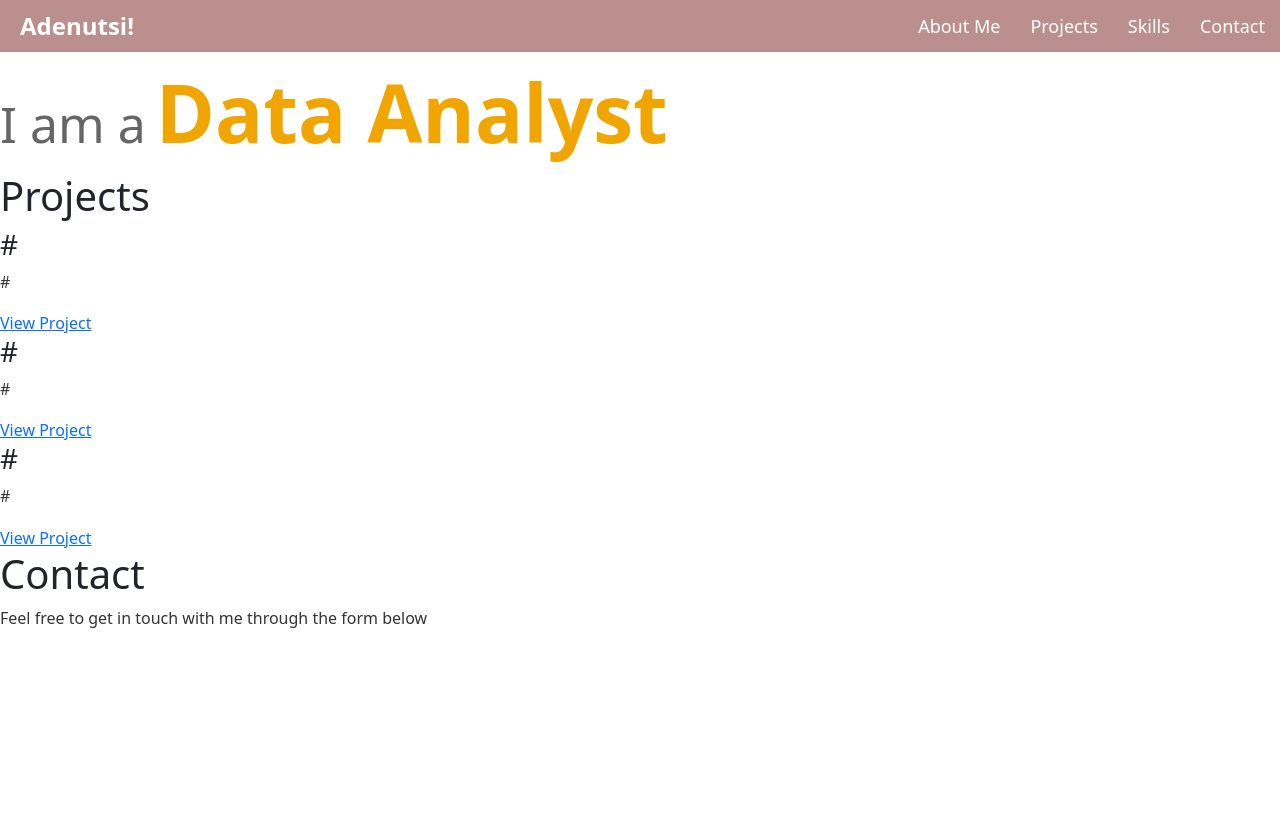
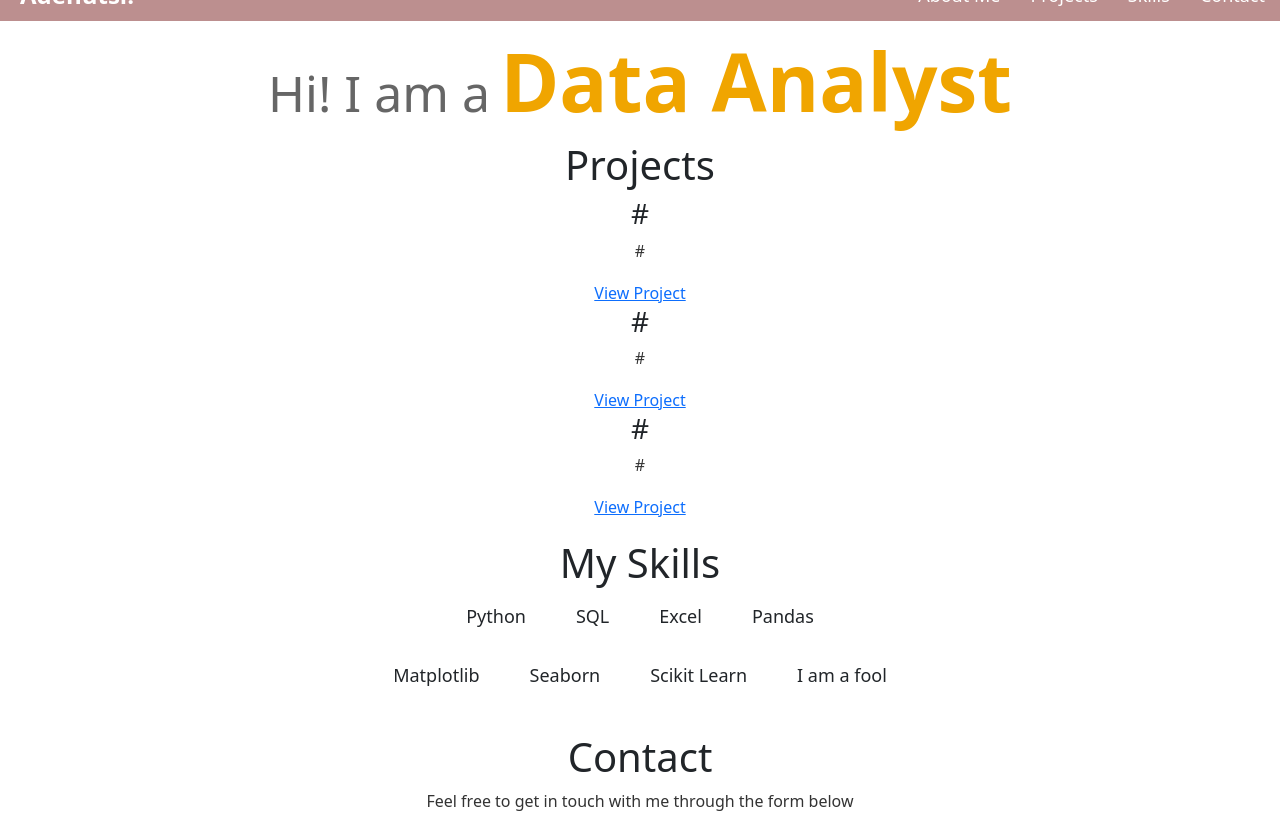
Before and after one commit to leoisqualified/portfolio, a React (Vite) app in the folder portfolio/: page / in a window 1280 px wide. Before the commit the page ends 800 px from the top, so only its background shows below. Built offline with nearby package versions, Linux system fonts and the light colour scheme.

Commit message:
progress added

```diff
--- a/portfolio/src/App.css
+++ b/portfolio/src/App.css
@@ -5,7 +5,7 @@ body,html {
   padding: 0;
   width: 100%;
   height: 100%;
-  align-content: center;
+  text-align: center;
   box-sizing: border-box;
   background-color: #f4f4f4;
 }
@@ -142,3 +142,22 @@ p1 {
     display: flex;
   }
 }
+
+/* Skills Section Styling */
+.skills-section {
+  padding: 20px;
+  text-align: center;
+}
+
+.skills-list {
+  display: flex;
+  justify-content: center;
+  gap: 50px;
+  list-style-type: none;
+  padding: 0;
+}
+
+.skills-list li {
+  font-size: 18px;
+  padding: 8px 0;
+}
--- a/portfolio/src/components/about.jsx
+++ b/portfolio/src/components/about.jsx
@@ -1,8 +1,7 @@
 import React, { useState, useEffect } from 'react';
 
 function About () {
-    const titles = ['UI/UX Designer','Data Analyst', 'Data Scientist',
-    'Machine Learning Engineer']
+    const titles = ['UI/UX Designer','Data Analyst', 'Data Scientist']
     const [currentTitleIndex, setCurrentTitleIndex] = useState(0);
 
     useEffect(() => {
@@ -17,7 +16,7 @@ function About () {
     return (
         <React.Fragment>
             <p1>
-                I am a
+                Hi! I am a
             </p1>
             <span className='rotating'>{titles[currentTitleIndex]}</span>
 
--- a/portfolio/src/components/skills.jsx
+++ b/portfolio/src/components/skills.jsx
@@ -3,7 +3,24 @@ import React from 'react';
 function Skills () {
     return (
         <React.Fragment>
+            <section className='skills-section'>
+                <h1>My Skills</h1>
+                    <div className='skills-lists'>
+                    <ul className='skills-list'>
+                        <li>Python</li>
+                        <li>SQL</li>
+                        <li>Excel</li>
+                        <li>Pandas</li>
+                    </ul>
+                    <ul className='skills-list'>
+                        <li>Matplotlib</li>
+                        <li>Seaborn</li>
+                        <li>Scikit Learn</li>
+                        <li>I am a fool</li>
+                    </ul>
+                    </div>
 
+            </section>
         </React.Fragment>
     )
 }
```
